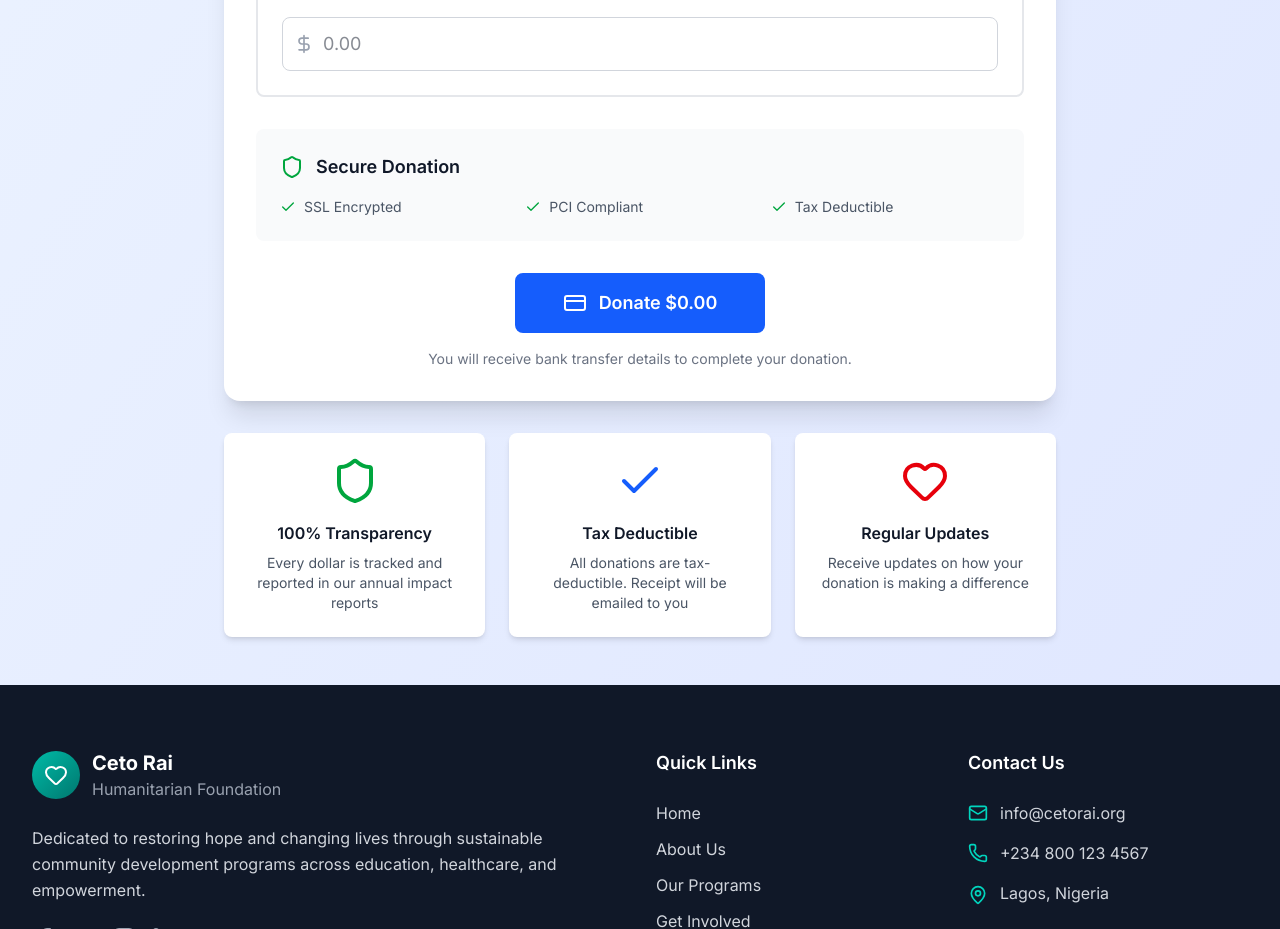
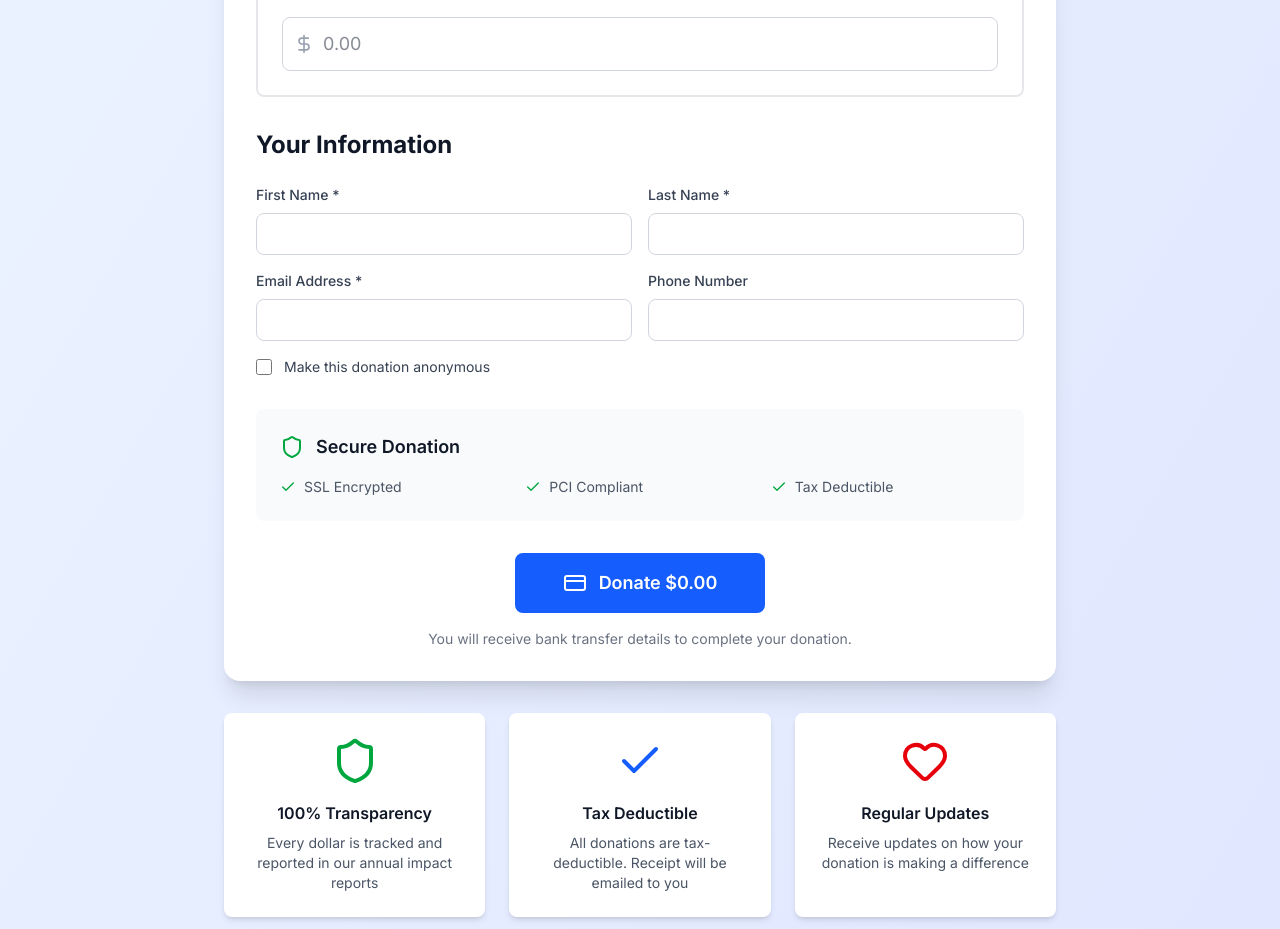
Before and after one commit to nacyr/ceto-rai-app, a Next.js app: page /get-involved/donate in a window 1280 px wide. Shown: the part 1366-2295 px from the top of the page. Built offline with nearby package versions, Linux system fonts and the light colour scheme.

Commit message:
unCOMMENTED OUT DONOR INFOR FORM

```diff
--- a/app/get-involved/donate/page.tsx
+++ b/app/get-involved/donate/page.tsx
@@ -206,7 +206,7 @@
               </div>
 
               {/* Donor Information */}
-              {/* <div className="mb-8">
+              <div className="mb-8">
                 <h2 className="text-2xl font-bold text-gray-900 mb-6">Your Information</h2>
                 <div className="grid md:grid-cols-2 gap-4 mb-4">
                   <div>
@@ -215,7 +215,7 @@
                     </label>
                     <input
                       type="text"
-                      required
+                      // required
                       value={donorInfo.firstName}
                       onChange={(e) => setDonorInfo({...donorInfo, firstName: e.target.value})}
                       className="w-full px-3 py-2 border border-gray-300 rounded-lg focus:outline-none focus:ring-2 focus:ring-blue-500 focus:border-transparent"
@@ -227,7 +227,7 @@
                     </label>
                     <input
                       type="text"
-                      required
+                      // required
                       value={donorInfo.lastName}
                       onChange={(e) => setDonorInfo({...donorInfo, lastName: e.target.value})}
                       className="w-full px-3 py-2 border border-gray-300 rounded-lg focus:outline-none focus:ring-2 focus:ring-blue-500 focus:border-transparent"
@@ -241,7 +241,7 @@
                     </label>
                     <input
                       type="email"
-                      required
+                      // required
                       value={donorInfo.email}
                       onChange={(e) => setDonorInfo({...donorInfo, email: e.target.value})}
                       className="w-full px-3 py-2 border border-gray-300 rounded-lg focus:outline-none focus:ring-2 focus:ring-blue-500 focus:border-transparent"
@@ -271,7 +271,7 @@
                     Make this donation anonymous
                   </label>
                 </div>
-              </div> */}
+              </div>
 
               {/* Security Info */}
               <div className="bg-gray-50 p-6 rounded-lg mb-8">
```
